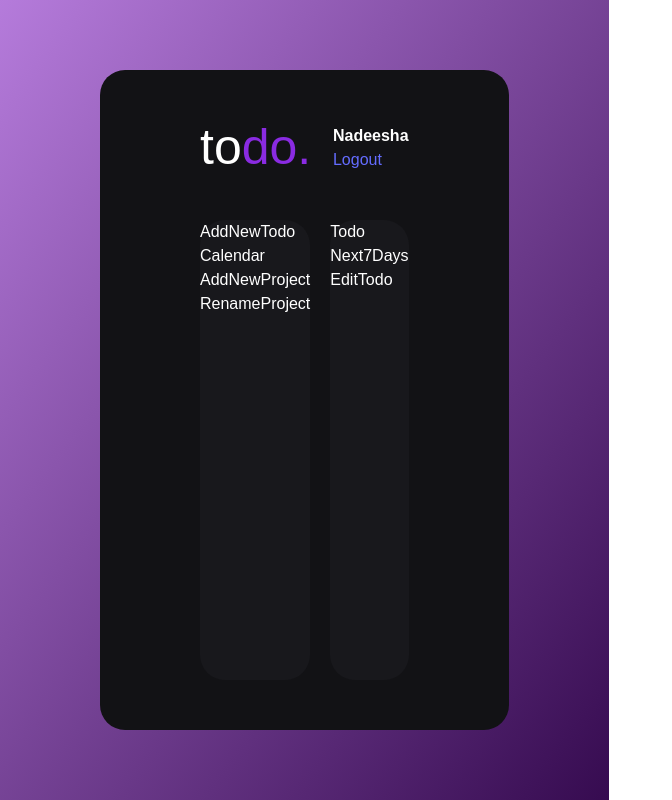
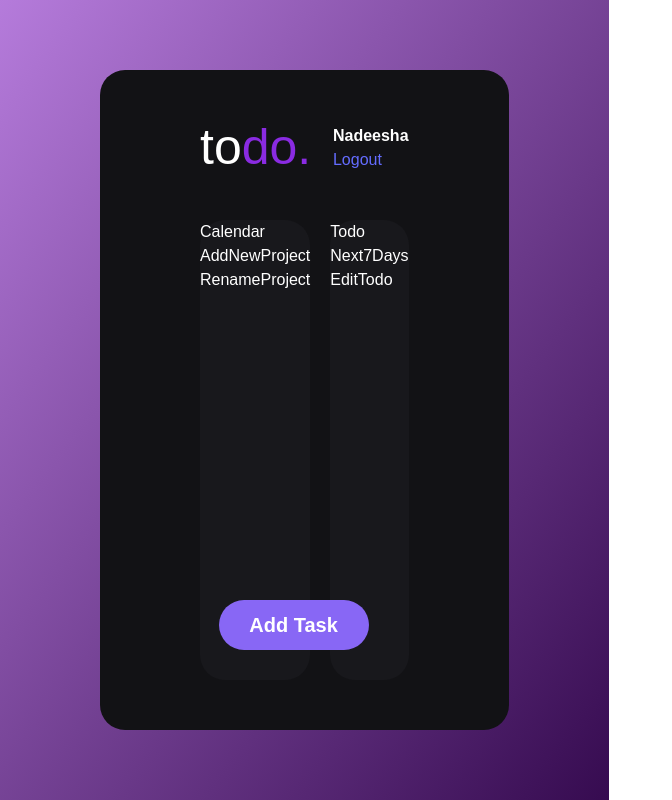
Before and after one commit to NadeeshaAbey/todo, a React app: page / in a window 1280 px wide. Shown: the whole page, without its empty margins (0-672 px from the left). Built offline with nearby package versions, Linux system fonts and the light colour scheme; the HTML template or start-up script is replaced by a standard one.

Commit message:
create modal

```diff
--- a/src/App.css
+++ b/src/App.css
@@ -66,3 +66,49 @@
 .User .username-logout{
   margin: 40px 100px 0 0 ;
 }
+
+/* Modal  */
+.Modal {
+  position: fixed;
+  top: 0;
+  left: 0;
+  width: 100vw;
+  height: 100vh;
+  background-color: rgba(0, 0, 0, 0.8);
+}
+
+.Modal .container{
+  position: absolute;
+  top: 25%;
+  left: 50%;
+  transform: translate(-50%, -25%);
+  background-color: #121215;
+  padding: 50px;
+  border-radius: 25px;
+}
+
+.Modal .container button{
+  background-color: #121215;
+  font-weight: bold;
+  color: blueviolet;
+  padding: 5px;
+  cursor: pointer;
+}
+/* AddNewTodo  */
+.AddNewTodo .btn button{
+  position: absolute;
+  right: 140px;
+  bottom: 80px;
+  background-color: #8867f5;
+  width: 150px;
+  height: 50px;
+  border-radius: 50px;
+  font-size: 20px;
+  font-weight: bold;
+  cursor: pointer;
+}
+
+.AddNewTodo .btn button:hover{
+  filter: brightness(1.1);
+  transition: all 300ms ease;
+}
--- a/src/components/AddNewTodo.jsx
+++ b/src/components/AddNewTodo.jsx
@@ -1,9 +1,20 @@
-import React from 'react'
+import React, { useState } from "react";
+import Modal from "./Modal";
 
 function AddNewTodo() {
+  const [showModal, setShowModal] = useState(false);
   return (
-    <div className='AddNewTodo'>AddNewTodo</div>
-  )
+    <div className="AddNewTodo">
+      <div className="btn">
+        <button onClick={() => setShowModal(true)}>Add Task</button>
+      </div>
+
+      <Modal showModal={showModal} setShowModal={setShowModal}>
+        <div>Hello</div>
+        <button onClick={() => setShowModal(false)}>X</button>
+      </Modal>
+    </div>
+  );
 }
 
-export default AddNewTodo
+export default AddNewTodo;
--- /dev/null
+++ b/src/components/Modal.jsx
@@ -0,0 +1,22 @@
+import React, {useRef} from 'react'
+
+function Modal({showModal, setShowModal, children}) {
+
+    const modalRef = useRef()
+
+    const closeModal = (e) => {
+        if(e.target === modalRef.current){
+            setShowModal(false)
+        }
+    }
+  return (
+    showModal &&
+    <div className='Modal' ref ={modalRef} onClick={closeModal}>
+        <div className="container">
+            {children}
+        </div>
+    </div>
+  )
+}
+
+export default Modal
```
